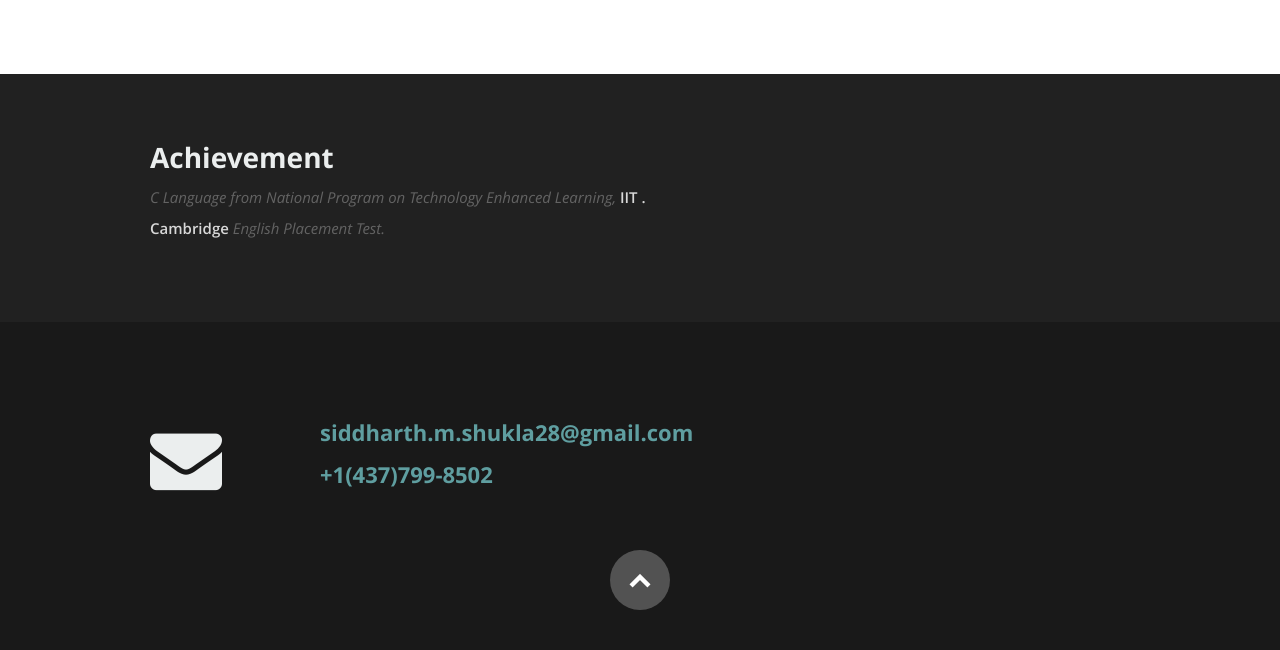
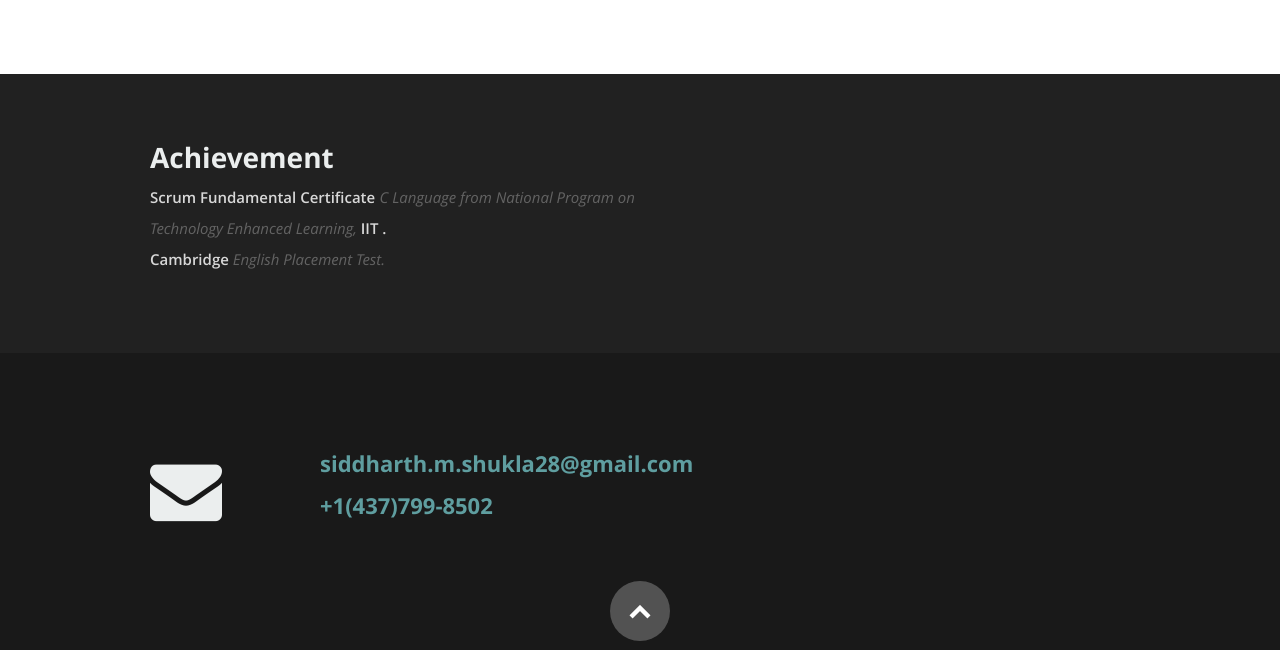
Before and after one commit to QuillBrix/Portfolio, a plain HTML site: page index.html in a window 1280 px wide. Shown: the part 2792-3442 px from the top of the page. Drawn offline with nearby package versions, Linux system fonts and the light colour scheme.

Commit message:
Scrum certificate update

```diff
--- a/index.html
+++ b/index.html
@@ -243,6 +243,7 @@
 
             <h2><span class="lead">Achievement</span></h2>
             <p>
+               <em class="date"><span>Scrum Fundamental Certificate</span></em>
                <em class="date">C Language from National Program on Technology Enhanced Learning, <span>IIT . </span></em><br>
                <em class="date"><span>Cambridge</span> English Placement Test.</em>
             </p>
```
